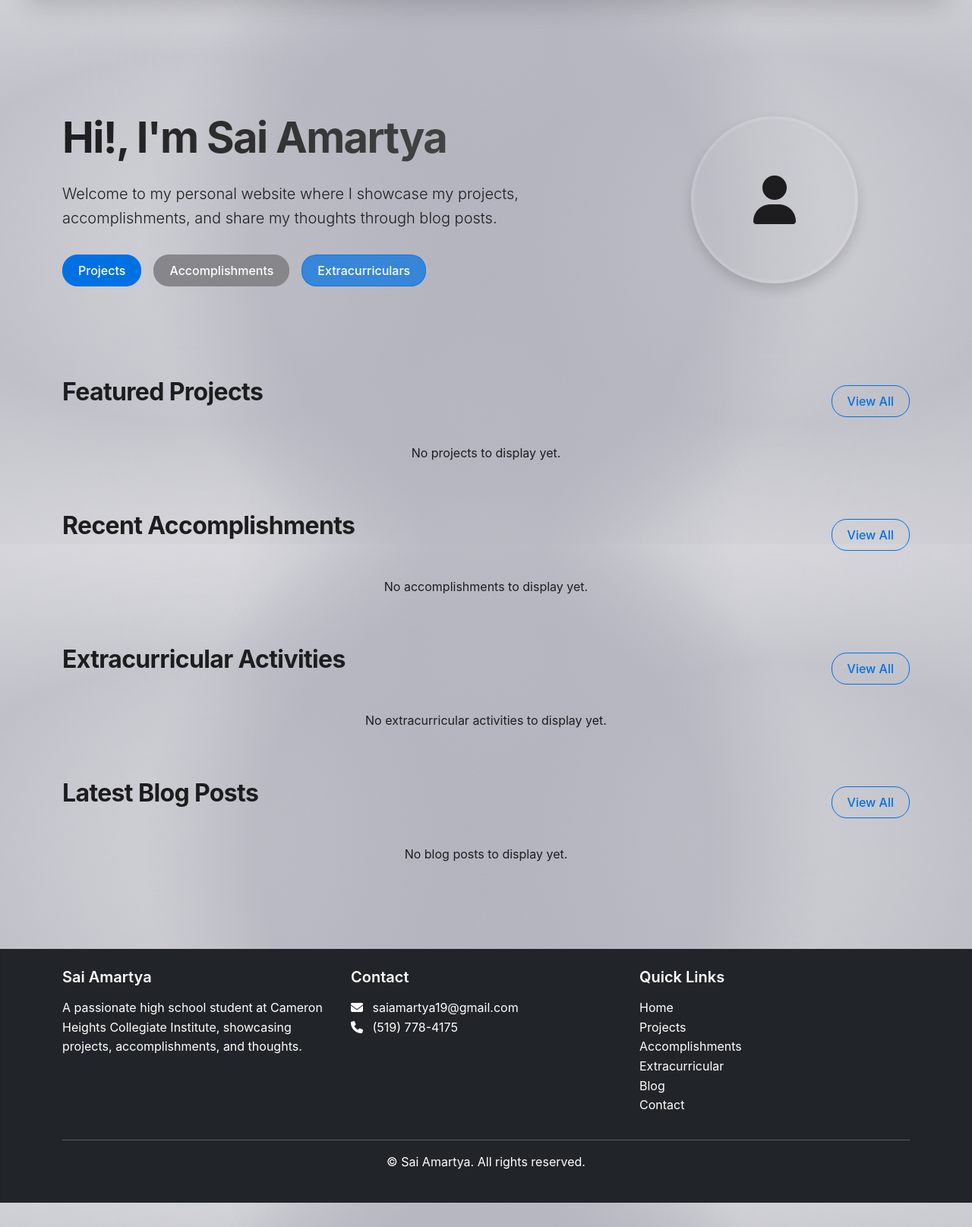
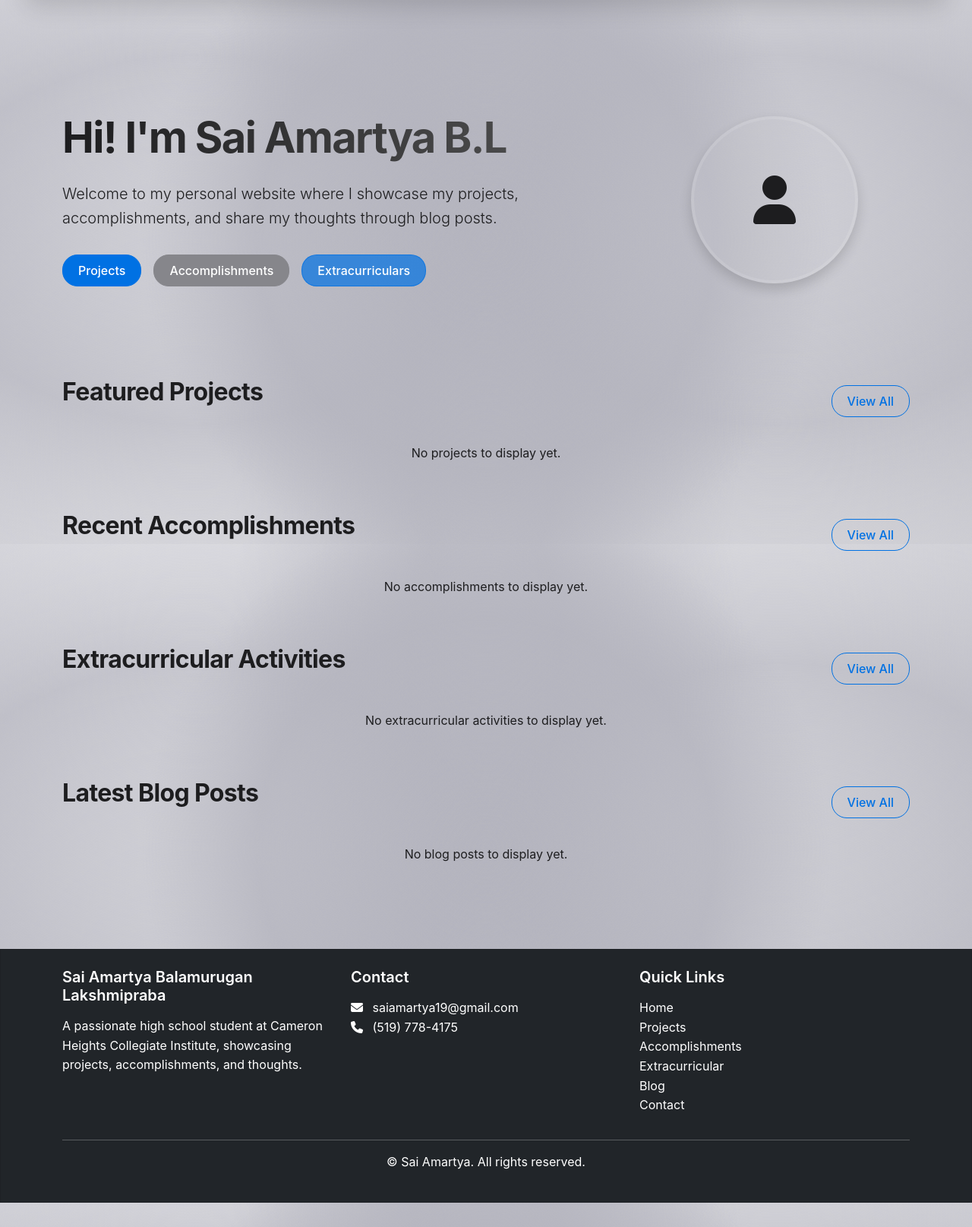
Before and after one commit to SaiAmartya/personal-website, a Flask app: page / in a window 1280 px wide. Shown: the part 84-1699 px from the top of the page at 76% size. Run offline with Flask 3, Linux system fonts and the light colour scheme; data that the repository does not hold is empty.

Commit message:
Initial commit

```diff
--- a/app/templates/home.html
+++ b/app/templates/home.html
@@ -5,7 +5,7 @@
 <section class="hero-section py-5 text-center">
     <div class="row py-lg-5">
         <div class="col-lg-8 col-md-8 mx-auto text-lg-start">
-            <h1 class="fw-bold">Hi!, I'm Sai Amartya</h1>
+            <h1 class="fw-bold">Hi! I'm Sai Amartya B.L</h1>
             <p class="lead">Welcome to my personal website where I showcase my projects, accomplishments, and share my thoughts through blog posts.</p>
             <div class="d-flex justify-content-lg-start justify-content-center gap-3 mt-4">
                 <a href="{{ url_for('projects.projects_page') }}" class="btn btn-primary">Projects</a>
--- a/app/templates/layout.html
+++ b/app/templates/layout.html
@@ -87,7 +87,7 @@
         <div class="container">
             <div class="row">
                 <div class="col-md-4">
-                    <h5 class="footer-heading">Sai Amartya</h5>
+                    <h5 class="footer-heading">Sai Amartya Balamurugan Lakshmipraba</h5>
                     <p>A passionate high school student at Cameron Heights Collegiate Institute, showcasing projects, accomplishments, and thoughts.</p>
                 </div>
                 <div class="col-md-4">
```
